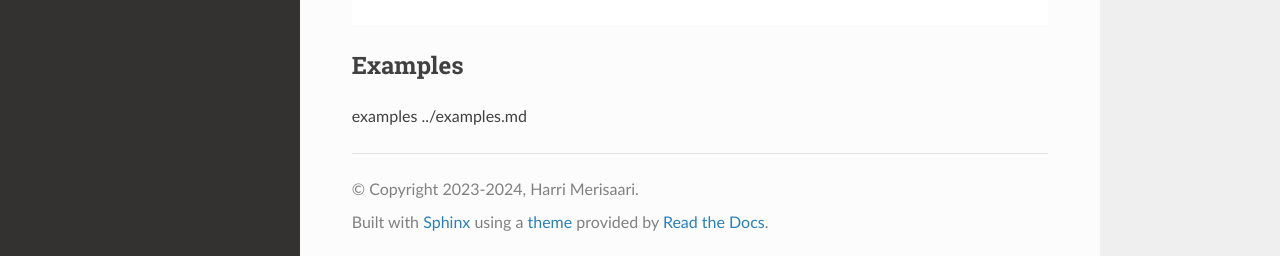
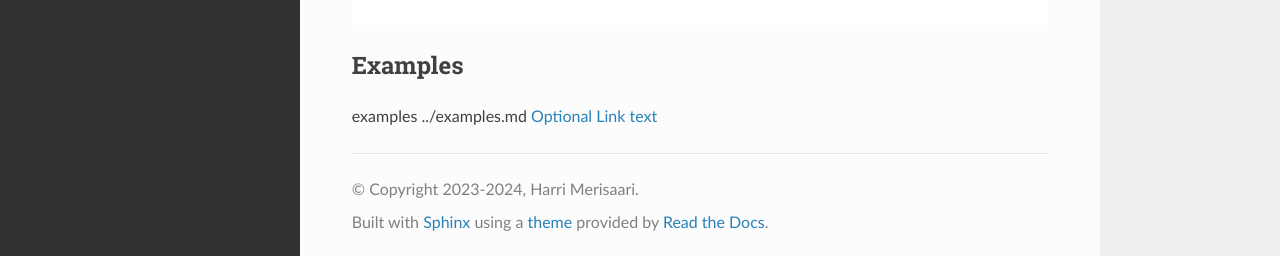
Before and after one commit to haanme/skiftiTools, a Sphinx documentation site: the page built from docs/index.rst, in a window 1280 px wide and 1169 px high. Shown: the part 910-1166 px from the top of the window. Built offline with Sphinx 7.4.7 and the Read the Docs theme 2.0.0, drawn with Linux system fonts in a browser that asks for light colours.

Commit message:
Update index.rst

```diff
--- a/docs/index.rst
+++ b/docs/index.rst
@@ -29,3 +29,4 @@ Examples
 
 :doc:`examples <../examples.md>`
 :doc:`../examples.md`
+`Optional Link text <../examples.md>`_
```
